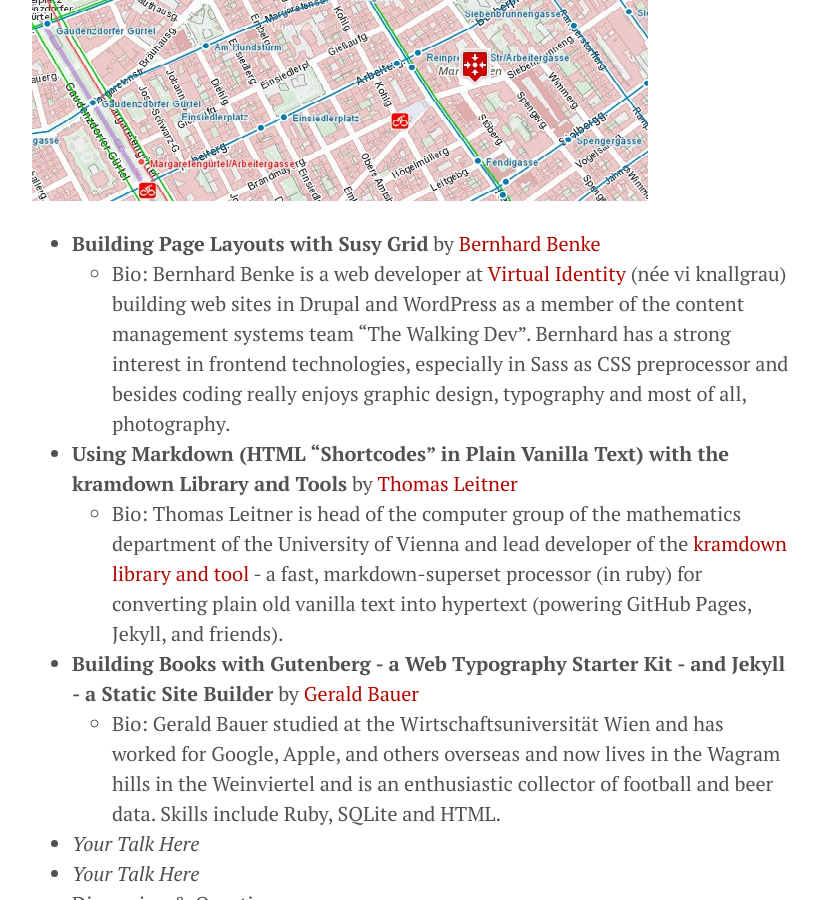
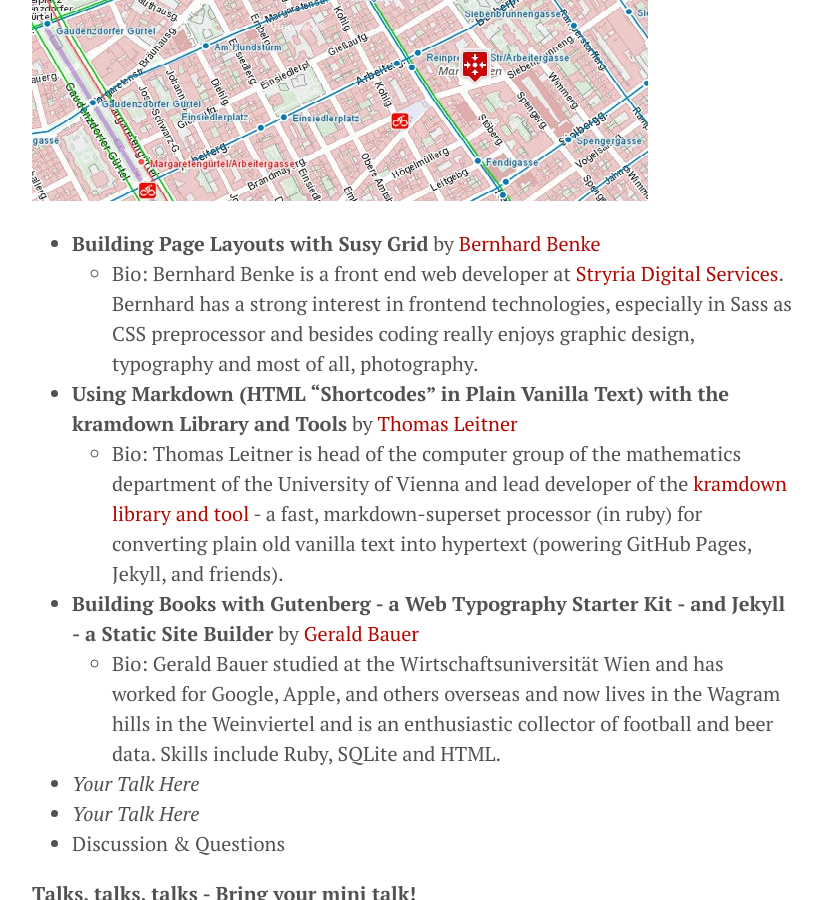
Before and after one commit to goodbyeaustria/archive, a Jekyll site: the page built from index.md, in a window 1280 px wide and 900 px high, scrolled down 668 px. Shown: the whole window, without its empty margins (228-1050 px from the left). Built offline with Jekyll 4.4.1, drawn with Linux system fonts in a browser that asks for light colours.

Commit message:
Update description.

```diff
--- a/index.md
+++ b/index.md
@@ -20,7 +20,7 @@
 ![](i/sektor5map.jpg)
 
 - **Building Page Layouts with Susy Grid** by [Bernhard Benke](http://ultrasmall.at)
-    - Bio: Bernhard Benke is a web developer at [Virtual Identity](http://virtual-identity.com) (née vi knallgrau) building web sites in Drupal and WordPress as a member of the content management systems team "The Walking Dev".  Bernhard has a strong interest in frontend technologies, especially in Sass as CSS preprocessor and besides coding really enjoys graphic design, typography and most of all, photography.
+    - Bio: Bernhard Benke is a front end web developer at [Stryria Digital Services](http://styriadigitalservices.com/). Bernhard has a strong interest in frontend technologies, especially in Sass as CSS preprocessor and besides coding really enjoys graphic design, typography and most of all, photography.
 - **Using Markdown (HTML "Shortcodes" in Plain Vanilla Text) with the kramdown Library and Tools** by [Thomas Leitner](https://github.com/gettalong)
     - Bio: Thomas Leitner is head of the computer group of the mathematics department of the University of Vienna and lead developer of the [kramdown library and tool](http://kramdown.gettalong.org) - a fast, markdown-superset processor (in ruby) for converting plain old vanilla text into hypertext (powering GitHub Pages, Jekyll, and friends).
 - **Building Books with Gutenberg - a Web Typography Starter Kit - and Jekyll - a Static Site Builder** by [Gerald Bauer](https://github.com/geraldb)
```
